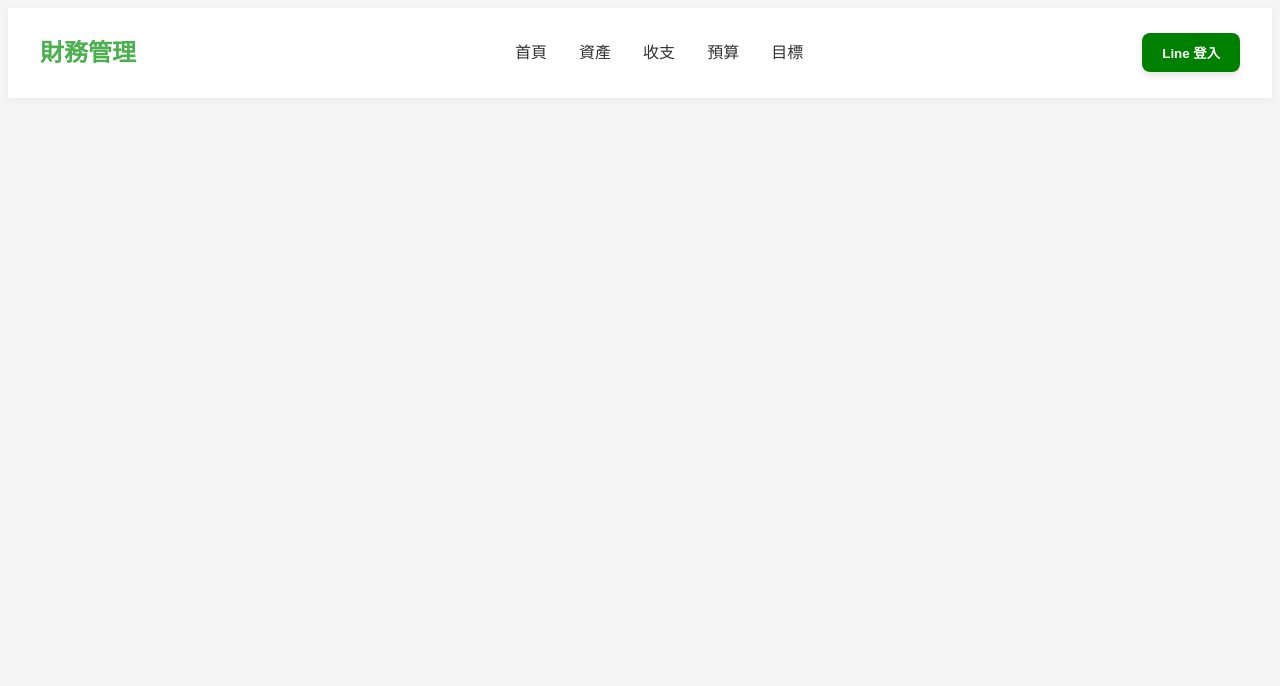
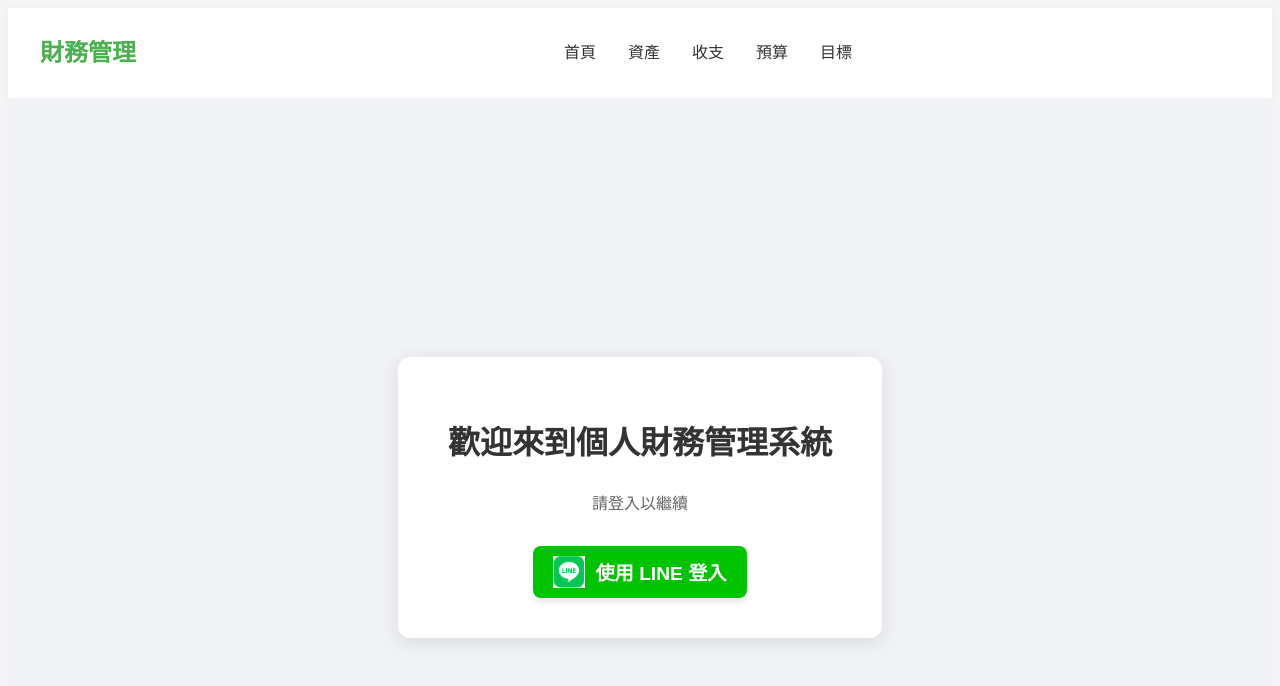
Before and after one commit to sa585951/personal_finance, a Vue app in the folder frontend/: page /login in a window 1280 px wide. Shown: the top 686 px of the page. Built offline with nearby package versions, Linux system fonts and the light colour scheme; no server answers.

Commit message:
fix:web端淨收入卡片問題、以及新增登入前的頁面

```diff
--- a/frontend/src/components/budgets/TransactionSummary.vue
+++ b/frontend/src/components/budgets/TransactionSummary.vue
@@ -108,11 +108,11 @@ export default {
 
       // 計算總收入和總支出
       this.totalIncome = monthTransactions
-        .filter((t) => t.type === "收入")
+        .filter((t) => t.type === "income")
         .reduce((sum, t) => sum + t.amount, 0);
 
       this.totalExpense = monthTransactions
-        .filter((t) => t.type === "支出")
+        .filter((t) => t.type === "expense")
         .reduce((sum, t) => sum + t.amount, 0);
 
       // 計算支出分類統計
--- a/frontend/src/components/shared/Navbar.vue
+++ b/frontend/src/components/shared/Navbar.vue
@@ -25,9 +25,7 @@
         <span>歡迎, {{ userName }}</span>
         <button @click="logout" style="margin-left: 20px; background-color: red;">登出</button>
       </template>
-      <template v-else>
-        <button @click="lineLogin" style="background-color:green">Line 登入</button>
-      </template>
+      <!-- 登入按鈕已被移除 -->
     </div>
   </nav>
 </template>
@@ -69,31 +67,13 @@ export default {
         this.userName = '';
       }
     },
-    lineLogin() {
-      const LINE_CHANNEL_ID = import.meta.env.VITE_LINE_LOGIN_CHANNEL_ID;
-      const backendBaseUrl = import.meta.env.VITE_APP_API_URL;
-      const redirectUri = `${backendBaseUrl}/line-login-callback`;
-      const state = Math.random().toString(36).substring(2, 15);
-
-      sessionStorage.setItem('line_login_state', state);
-
-      const authUrl = `https://access.line.me/oauth2/v2.1/authorize?` +
-                      `response_type=code&` +
-                      `client_id=${LINE_CHANNEL_ID}&` +
-                      `redirect_uri=${encodeURIComponent(redirectUri)}&` +
-                      `state=${state}&` +
-                      `scope=profile%20openid`;
-
-      window.location.href = authUrl;
-    },
     logout() {
-      localStorage.removeItem('authToken'); // 確保移除的是 authToken
+      localStorage.removeItem('authToken');
       this.isLoggedIn = false;
       this.userName = '';
-      if (this.$route.path !== '/') {
-        this.$router.push('/');
-      } else {
-        window.location.reload();
+      // 登出後一律導向到登入頁
+      if (this.$route.path !== '/login') {
+        this.$router.push('/login');
       }
     },
   },
--- a/frontend/src/router/index.js
+++ b/frontend/src/router/index.js
@@ -1,36 +1,50 @@
-import { createRouter, createWebHistory } from "vue-router"; // 從 vue-router 庫中導入 createRouter 和 createWebHistory
+import { createRouter, createWebHistory } from "vue-router";
+import { jwtDecode } from 'jwt-decode';
+
+// View Components
+import HomeView from "../views/HomeView.vue";
+import LoginView from "../views/LoginView.vue";
 import AssetsOverview from "../views/AssetsOverview.vue";
 import TransactionRecord from "../views/TransactionRecord.vue";
 import BudgetPlanner from "@/views/BudgetPlanner.vue";
 import Goals from "../views/FinancialGoals.vue";
-import HomeView from "../views/HomeView.vue";
-import AuthCallback from "../views/AuthCallback.vue"; // 匯入新元件
+import AuthCallback from "../views/AuthCallback.vue";
 
 const routes = [
+  {
+    path: "/login",
+    name: "Login",
+    component: LoginView,
+  },
   {
     path: "/",
     name: "Home",
     component: HomeView,
+    meta: { requiresAuth: true },
   },
   {
     path: "/assets",
     name: "AssetsOverview",
     component: AssetsOverview,
+    meta: { requiresAuth: true },
   },
   {
     path: "/transactions",
     name: "TransactionRecord",
     component: TransactionRecord,
+    meta: { requiresAuth: true },
   },
   {
     path: "/budgets",
     name: "BudgetPlanner",
     component: BudgetPlanner,
+    meta: { requiresAuth: true },
   },
   {
     path: "/goals",
     name: "Goals",
     component: Goals,
+    meta: { requiresAuth: true },
   },
   {
     path: '/auth-callback',
@@ -44,4 +58,33 @@ const router = createRouter({
   routes,
 });
 
+// Navigation Guard
+router.beforeEach((to, from, next) => {
+  const requiresAuth = to.matched.some(record => record.meta.requiresAuth);
+  const token = localStorage.getItem('authToken');
+  let isAuthenticated = false;
+
+  if (token) {
+    try {
+      const decoded = jwtDecode(token);
+      if (decoded.exp * 1000 > Date.now()) {
+        isAuthenticated = true;
+      }
+    } catch (e) {
+      isAuthenticated = false;
+    }
+  }
+
+  if (requiresAuth && !isAuthenticated) {
+    // If route requires auth and user is not authenticated, redirect to login
+    next({ name: 'Login' });
+  } else if (to.name === 'Login' && isAuthenticated) {
+    // If user is authenticated and tries to go to login page, redirect to home
+    next({ name: 'Home' });
+  } else {
+    // Otherwise, proceed
+    next();
+  }
+});
+
 export default router;
--- /dev/null
+++ b/frontend/src/views/LoginView.vue
@@ -0,0 +1,82 @@
+<template>
+  <div class="login-container">
+    <div class="login-box">
+      <h1>歡迎來到個人財務管理系統</h1>
+      <p>請登入以繼續</p>
+      <button @click="lineLogin" class="login-button">
+        <img src="/line-logo.png" alt="LINE logo" class="line-logo" />
+        使用 LINE 登入
+      </button>
+    </div>
+  </div>
+</template>
+
+<script>
+export default {
+  name: 'LoginView',
+  methods: {
+    lineLogin() {
+      const LINE_CHANNEL_ID = import.meta.env.VITE_LINE_LOGIN_CHANNEL_ID;
+      const backendBaseUrl = import.meta.env.VITE_APP_API_URL;
+      const redirectUri = `${backendBaseUrl}/line-login-callback`;
+      const state = Math.random().toString(36).substring(2, 15);
+
+      sessionStorage.setItem('line_login_state', state);
+
+      const authUrl = `https://access.line.me/oauth2/v2.1/authorize?` +
+                      `response_type=code&` +
+                      `client_id=${LINE_CHANNEL_ID}&` +
+                      `redirect_uri=${encodeURIComponent(redirectUri)}&` +
+                      `state=${state}&` +
+                      `scope=profile%20openid`;
+
+      window.location.href = authUrl;
+    },
+  },
+};
+</script>
+
+<style scoped>
+.login-container {
+  display: flex;
+  justify-content: center;
+  align-items: center;
+  height: 100vh;
+  background-color: #f0f2f5;
+}
+.login-box {
+  text-align: center;
+  background: white;
+  padding: 40px 50px;
+  border-radius: 12px;
+  box-shadow: 0 4px 20px rgba(0, 0, 0, 0.1);
+}
+h1 {
+  font-size: 2rem;
+  color: #333;
+}
+p {
+  color: #666;
+  margin-bottom: 30px;
+}
+.login-button {
+  background-color: #00C300;
+  color: white;
+  border: none;
+  padding: 10px 20px;
+  border-radius: 8px;
+  font-size: 1.2rem;
+  cursor: pointer;
+  display: inline-flex;
+  align-items: center;
+  gap: 10px;
+  transition: background-color 0.3s;
+}
+.login-button:hover {
+  background-color: #00B300;
+}
+.line-logo {
+  width: 32px;
+  height: 32px;
+}
+</style>
```
Also changed, not shown: frontend/public/line-logo.png (added).
